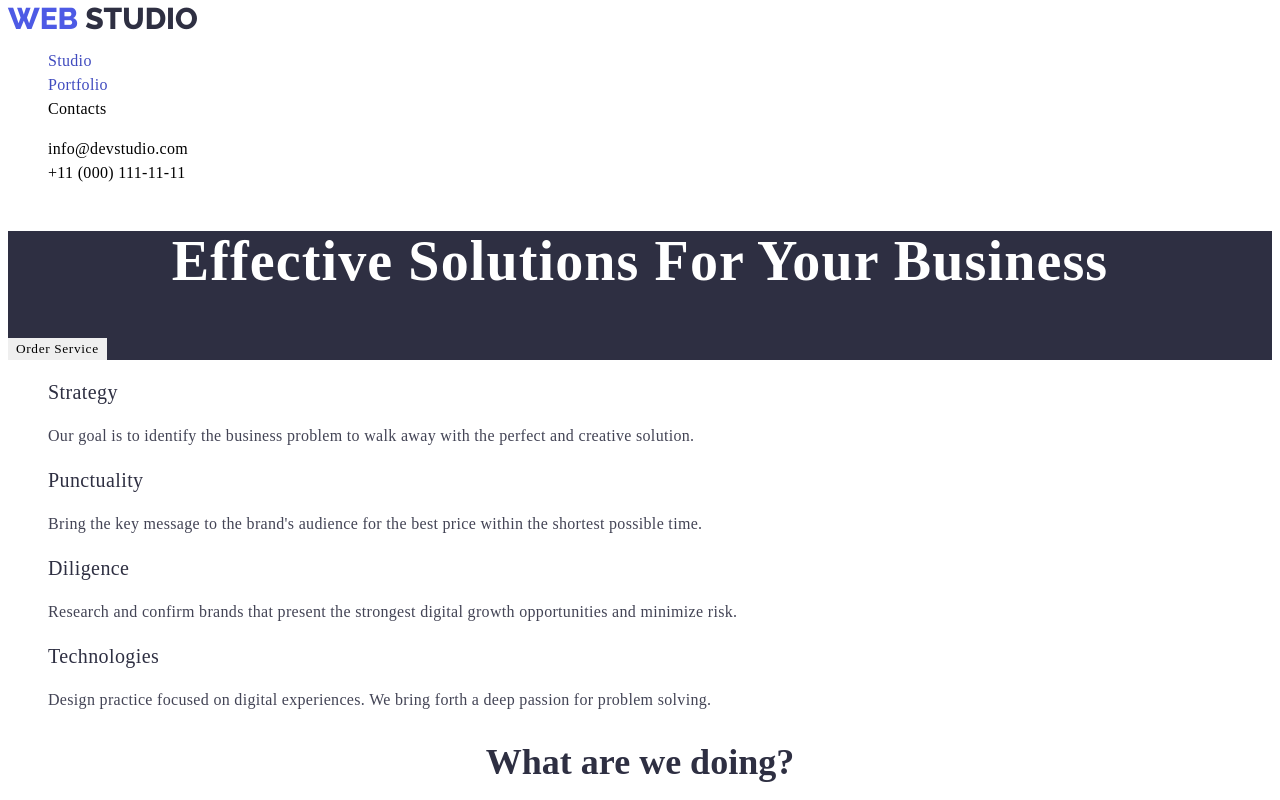
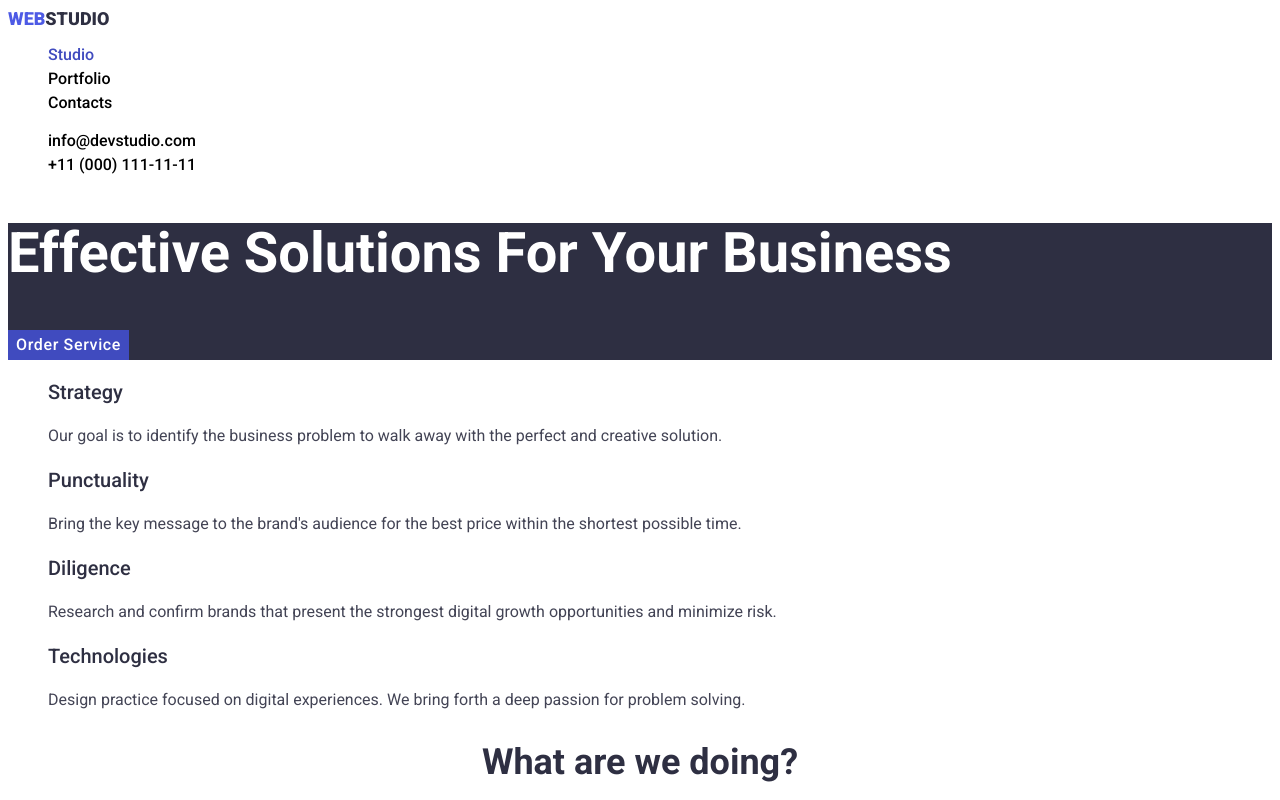
Before and after one commit to louladica/goit-markup-hw-02, a plain HTML site: page index.html in a window 1280 px wide. Shown: the top 800 px of the page. Drawn offline with Linux system fonts and the light colour scheme.

Commit message:
CSS Adjustments
Made adjustments to fonts and logo

```diff
--- a/css/styles.css
+++ b/css/styles.css
@@ -11,11 +11,16 @@
     --cloud: #F4F4FD;
 }
 
+body {
+    font-family: "Roboto", sans-serif;
+    font-size: 14px;
+  }
+
+  /* CSS for Header */
 .webstudio-logo{
     text-decoration: none;
-    font-family: 'Raleway',sans-serif;
-    font-size: 30px;
-    line-height: 21px;
+    font-family: 'Roboto',sans-serif;
+    font-size: 18px;
 }
 
 .web-logo{
@@ -28,13 +33,14 @@ color: var(--navyblue);
 font-weight: 800
 }
 
+/* Navigation Section */
 .navigation .pages{
 color: var(--navcolor);
 text-decoration: none;
 font-weight: 500;
 font-size: 16px;
 line-height: 24px;
-letter-spacing: 0.32px;
+font-family: inherit;
 }
 
 .lists{
@@ -55,9 +61,8 @@ letter-spacing: 0.32px;
     font-weight: 500;
     font-size: 16px;
     line-height: 24px;
-    letter-spacing: 0.32px;
 }
-
+/* Section 1 */
 .bg-section1{
     background-color: var(--navyblue);
 }
@@ -65,11 +70,8 @@ letter-spacing: 0.32px;
 .h1-title{
     color: var(--whitecolor);
     font-size: 56px;
-    font-style: normal;
     font-weight: 700;
     line-height: 60px;
-    letter-spacing: 1.12px;
-    text-align: center;
 }
 
 .btn{
@@ -79,27 +81,27 @@ letter-spacing: 0.32px;
     font-family: inherit;
 }
 
-.btn .primary{
+.btn.primary{
     background-color: var(--oceancolor);
     color: var(--whitecolor);
     font-size: 16px;
     font-weight: 500;
     line-height: 24px;
     letter-spacing: 0.64px;
-
 }
 
 .btn.primary:hover,
 .btn.primary:focus{
-    background-color: blue;
+    background-color: var(--iriscolor);
 }
+
+/* Criteria list */
 
 .titlelist{
     color: var(--navyblue);
     font-size: 20px;
     font-weight: 500;
     line-height: 24px;
-    letter-spacing: 0.4px;
 }
 
 .descriptionlist{
@@ -107,9 +109,9 @@ letter-spacing: 0.32px;
     font-size: 16px;
     font-weight: 400;
     line-height: 24px;
-    letter-spacing: 0.32px;
 }
 
+/* What are we doing section */
 .sectiontitle{
     text-align: center;
     color: var(--navyblue);
@@ -117,7 +119,7 @@ letter-spacing: 0.32px;
     font-weight: 700;
     line-height: 40px;
 }
-
+/* Our Team */
 .teamname{
     color: var(--navyblue);
     font-size: 20px;
@@ -131,9 +133,8 @@ letter-spacing: 0.32px;
     font-size: 16px;
     font-weight: 400;
     line-height: 24px;
-    letter-spacing: 0.32px;
 }
-
+/* CSS for footer */
 .footerbg{
     background-color: var(--navyblue);
 }
@@ -148,6 +149,7 @@ letter-spacing: 0.32px;
     height: 75px;
 }
 
+/* CSS for Portfolio Section */
 .btnsrvc{
     cursor: pointer;
     border-color: transparent;
--- a/index.html
+++ b/index.html
@@ -10,21 +10,20 @@
  <body>
     <header>
 <nav>
-    <a href="./index.html" class="webstudio-logo">
-        <span class="web-logo">WEB</span>
-        <span class="studio-logo">STUDIO</span>
-    </a>
-    <ul class="navigation lists">
+     <a href="./index.html" class="webstudio-logo">
+         <span class="web-logo">WEB<span class="studio-logo">STUDIO</span></span>
+     </a>
+     <ul class="navigation lists">
         <li>
             <a href="./index.html" class="pages currentoption">Studio</a>
         </li>
         <li>
-            <a href="./portfolio.html" class="pages currentoption">Portfolio</a>
+            <a href="./portfolio.html" class="pages">Portfolio</a>
         </li>
         <li>
             <a href="#" class="pages">Contacts</a>
         </li>
-    </ul>
+     </ul>
 </nav>
 
     <ul class="contact-information lists">
@@ -109,8 +108,7 @@
 
 <footer class="footerpart footerbg">
     <a href="./index.html" class="webstudio-logo">
-        <span class="web-logo">WEB</span>
-        <span class="studio-logo2">STUDIO</span>
+        <span class="web-logo">WEB<span class="studio-logo2">STUDIO</span></span>
     </a>
          <p class="footerparagraph">Increase the flow of customers and sales for your business with digital marketing & growth solutions.</p>
 </footer>
```
Also changed, not shown: portfolio.html (+2 -4 lines).
